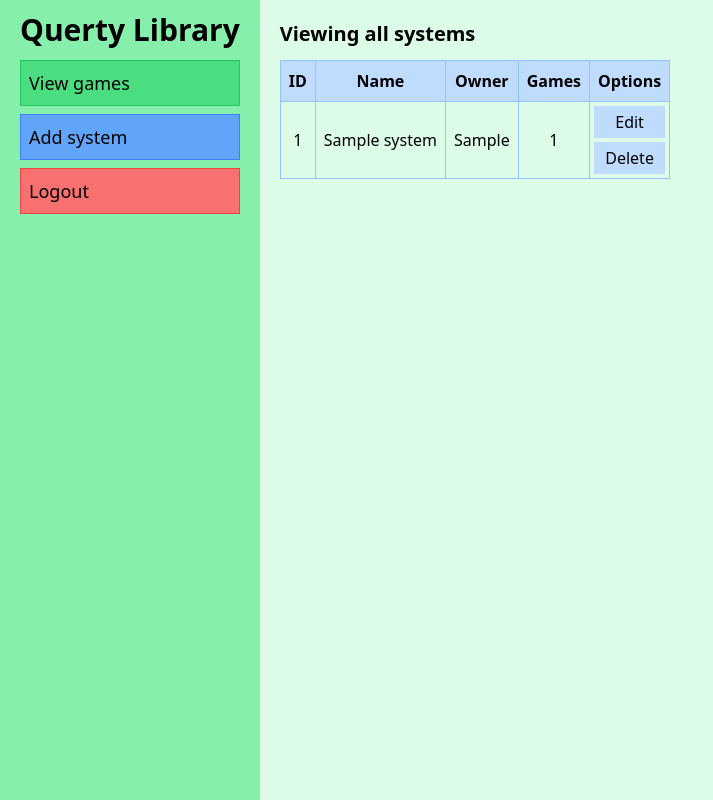
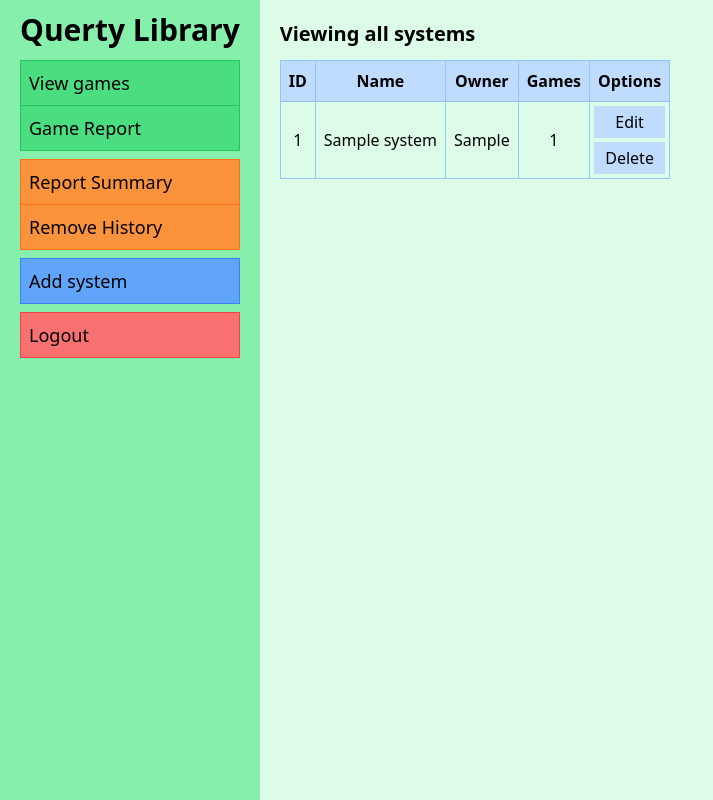
Before and after one commit to pedromchd/ds1-ava1.1, a PHP site: page /system/view.php in a window 1280 px wide. Shown: the whole page, without its empty margins (0-713 px from the left). Run offline with PHP 8.4, Linux system fonts and the light colour scheme; a user stored in the database is signed in; tables that the repository leaves empty hold one stand-in row (values such as "Sample post"); some libraries are stand-ins or nearby versions.

Commit message:
aside menu options

```diff
--- a/system/edit.php
+++ b/system/edit.php
@@ -44,6 +44,11 @@ $db->close();
     <nav class="text-lg space-y-2">
       <ol class="border border-green-500 divide-y divide-green-500">
         <li class="bg-green-400 hover:bg-green-500"><a href="/home.php" class="p-2 block">View games</a></li>
+        <li class="bg-green-400 hover:bg-green-500"><a href="/report/admin.php" target="blank" class="p-2 block">Game Report</a></li>
+      </ol>
+      <ol class="border border-orange-500 divide-y divide-orange-500">
+        <li class="bg-orange-400 hover:bg-orange-500"><a href="/report/summary.php" target="blank" class="p-2 block">Report Summary</a></li>
+        <li class="bg-orange-400 hover:bg-orange-500"><a href="/report/history.php" target="blank" class="p-2 block">Remove History</a></li>
       </ol>
       <ol class="border border-blue-500 divide-y divide-blue-500">
         <li class="bg-blue-400 hover:bg-blue-500"><a href="/system/view.php" class="p-2 block">View systems</a></li>
--- a/system/new.php
+++ b/system/new.php
@@ -33,6 +33,11 @@ if (isset($_POST['name'], $_POST['owner'])) {
     <nav class="text-lg space-y-2">
       <ol class="border border-green-500 divide-y divide-green-500">
         <li class="bg-green-400 hover:bg-green-500"><a href="/admin.php" class="p-2 block">View games</a></li>
+        <li class="bg-green-400 hover:bg-green-500"><a href="/report/admin.php" target="blank" class="p-2 block">Game Report</a></li>
+      </ol>
+      <ol class="border border-orange-500 divide-y divide-orange-500">
+        <li class="bg-orange-400 hover:bg-orange-500"><a href="/report/summary.php" target="blank" class="p-2 block">Report Summary</a></li>
+        <li class="bg-orange-400 hover:bg-orange-500"><a href="/report/history.php" target="blank" class="p-2 block">Remove History</a></li>
       </ol>
       <ol class="border border-blue-500 divide-y divide-blue-500">
         <li class="bg-blue-400 hover:bg-blue-500"><a href="/system/view.php" class="p-2 block">View systems</a></li>
--- a/system/view.php
+++ b/system/view.php
@@ -23,6 +23,11 @@ $db->close();
     <nav class="text-lg space-y-2">
       <ol class="border border-green-500 divide-y divide-green-500">
         <li class="bg-green-400 hover:bg-green-500"><a href="/admin.php" class="p-2 block">View games</a></li>
+        <li class="bg-green-400 hover:bg-green-500"><a href="/report/admin.php" target="blank" class="p-2 block">Game Report</a></li>
+      </ol>
+      <ol class="border border-orange-500 divide-y divide-orange-500">
+        <li class="bg-orange-400 hover:bg-orange-500"><a href="/report/summary.php" target="blank" class="p-2 block">Report Summary</a></li>
+        <li class="bg-orange-400 hover:bg-orange-500"><a href="/report/history.php" target="blank" class="p-2 block">Remove History</a></li>
       </ol>
       <ol class="border border-blue-500 divide-y divide-blue-500">
         <li class="bg-blue-400 hover:bg-blue-500"><a href="/system/new.php" class="p-2 block">Add system</a></li>
@@ -38,16 +43,16 @@ $db->close();
       <article>
         <table class="border border-blue-300">
           <tr class="bg-blue-200 border border-blue-300 divide-x divide-blue-300 text-center font-semibold">
-            <td class="p-2">ID</td>
-            <td class="p-2">Name</td>
-            <td class="p-2">Owner</td>
-            <td class="p-2">Games</td>
-            <td class="p-2">Options</td>
+            <th class="p-2">ID</th>
+            <th class="p-2">Name</th>
+            <th class="p-2">Owner</th>
+            <th class="p-2">Games</th>
+            <th class="p-2">Options</th>
           </tr>
           <?php
           while ($row = $result->fetch_assoc()) {
-            echo
-            "<tr class='border border-blue-300 divide-x divide-blue-300 text-center'>
+            echo <<<EOD
+            <tr class='border border-blue-300 divide-x divide-blue-300 text-center'>
               <td class='p-2'>$row[id]</td>
               <td class='p-2'>$row[name]</td>
               <td class='p-2'>$row[owner]</td>
@@ -56,7 +61,8 @@ $db->close();
                 <a href='/system/edit.php?system=$row[id]'class='block p-1 bg-blue-200 hover:bg-blue-300'>Edit</a>
                 <a href='/system/delete.php?system=$row[id]'class='block p-1 bg-blue-200 hover:bg-blue-300'>Delete</a>
               </td>
-            </tr>";
+            </tr>
+            EOD;
           }
           ?>
         </table>
```
Also changed, not shown: system/delete.php (+9 -4 lines).
